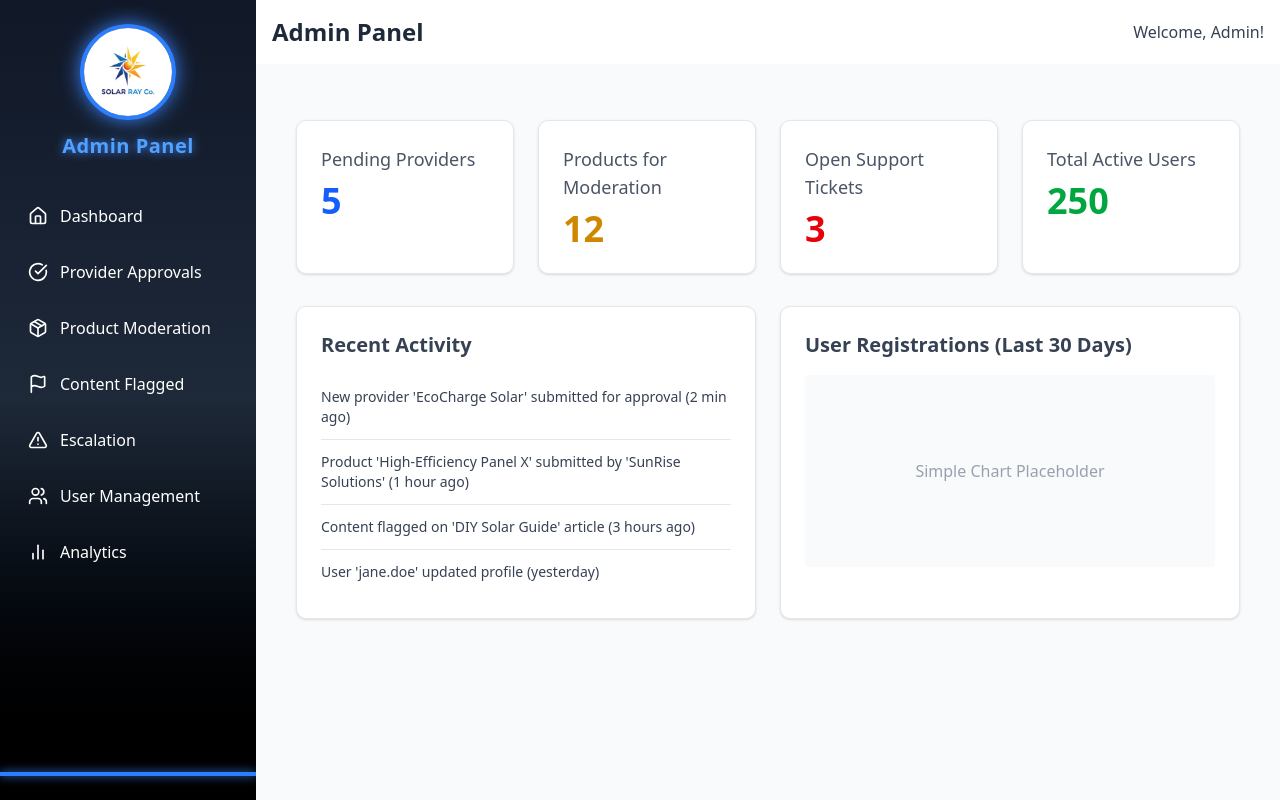
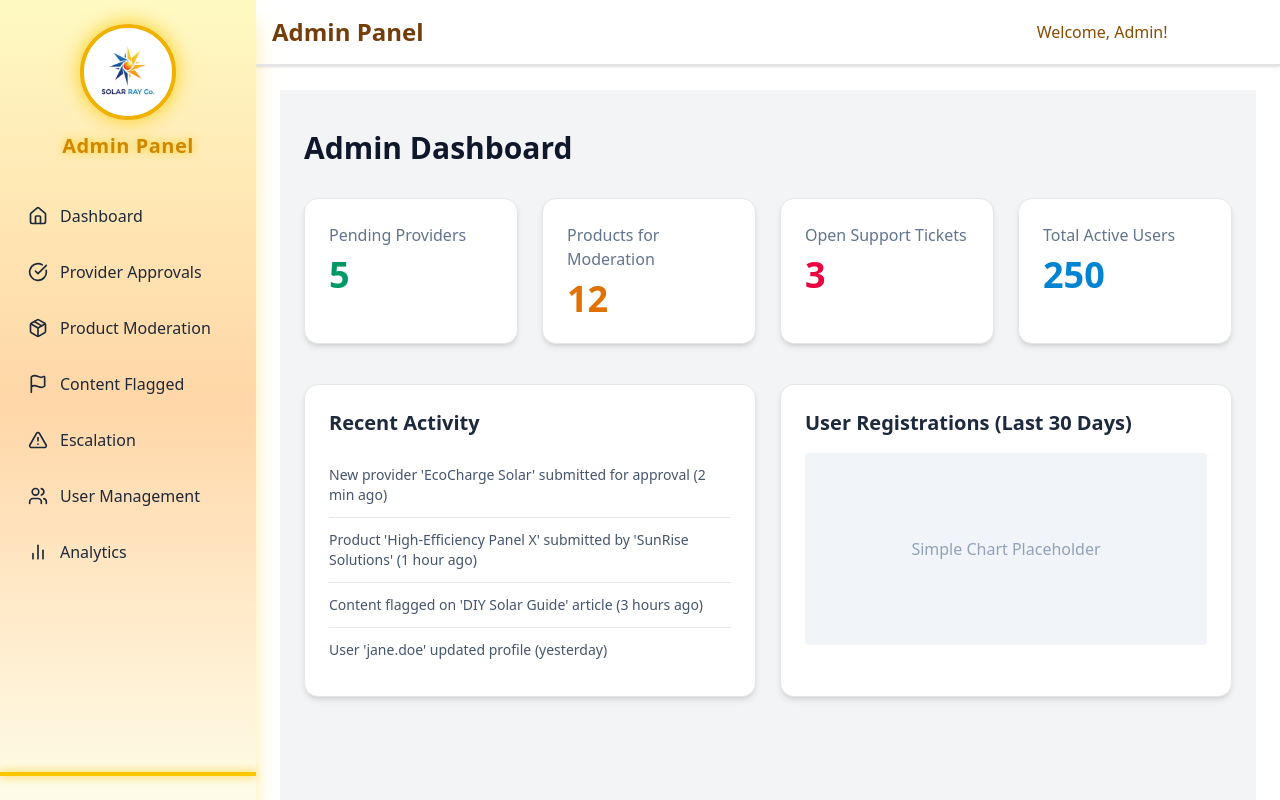
Before and after one commit to Michael-Munga/Ray-Solar-Solutions-Frontend, a React (Vite) app: page / in a window 1280 px wide. Built offline with nearby package versions, Linux system fonts and the light colour scheme.

Commit message:
style: revamped dashboard UI with solar-themed colors for a brighter look

```diff
--- a/package.json
+++ b/package.json
@@ -62,10 +62,12 @@
   },
   "devDependencies": {
     "@eslint/js": "^9.30.1",
+    "@tailwindcss/postcss": "^4.1.11",
     "@types/node": "^24.0.14",
     "@types/react": "^19.1.8",
     "@types/react-dom": "^19.1.6",
     "@vitejs/plugin-react": "^4.6.0",
+    "autoprefixer": "^10.4.21",
     "eslint": "^9.30.1",
     "eslint-plugin-react-hooks": "^5.2.0",
     "eslint-plugin-react-refresh": "^0.4.20",
--- /dev/null
+++ b/postcss.config.cjs
@@ -0,0 +1,7 @@
+// postcss.config.js
+module.exports = {
+  plugins: {
+    '@tailwindcss/postcss': {},
+    autoprefixer: {},
+  },
+};
--- a/src/pages/Sidebar.jsx
+++ b/src/pages/Sidebar.jsx
@@ -23,15 +23,15 @@ const navItems = [
 
 function Sidebar() {
   return (
-    <aside className="w-64 h-screen bg-gradient-to-b from-gray-900 via-gray-800 to-black text-white flex flex-col items-center py-6 shadow-lg shadow-blue-500/10">
+    <aside className="w-64 h-screen bg-gradient-to-b from-yellow-100 via-orange-200 to-yellow-50 text-gray-800 flex flex-col items-center py-6 shadow-xl shadow-yellow-400/40">
       {/* Logo and Title */}
       <div className="flex flex-col items-center mb-8">
         <img
           src={logo}
           alt="Admin"
-          className="w-24 h-24 rounded-full object-cover border-4 border-blue-500 shadow-[0_0_20px_#3b82f6]"
+          className="w-24 h-24 rounded-full object-cover border-4 border-yellow-500 shadow-[0_0_20px_#facc15]"
         />
-        <h2 className="mt-3 text-xl font-semibold tracking-wide text-blue-400 drop-shadow-[0_0_5px_#3b82f6]">
+        <h2 className="mt-3 text-xl font-semibold tracking-wide text-yellow-600 drop-shadow-[0_0_5px_#facc15]">
           Admin Panel
         </h2>
       </div>
@@ -46,8 +46,8 @@ function Sidebar() {
                 className={({ isActive }) =>
                   `flex items-center p-3 rounded transition duration-200 ease-in-out ${
                     isActive
-                      ? 'bg-blue-600/30 text-blue-400 border-l-4 border-blue-500 shadow-inner shadow-blue-500/30'
-                      : 'hover:bg-white/10 hover:text-blue-300'
+                      ? 'bg-yellow-300/40 text-yellow-700 border-l-4 border-yellow-500 shadow-inner shadow-yellow-300/40'
+                      : 'hover:bg-yellow-100 hover:text-yellow-800'
                   }`
                 }
               >
@@ -60,7 +60,7 @@ function Sidebar() {
       </nav>
 
       {/* Bottom Glow Strip */}
-      <div className="w-full h-1 mt-auto bg-blue-500 shadow-[0_0_10px_#3b82f6]" />
+      <div className="w-full h-1 mt-auto bg-yellow-400 shadow-[0_0_10px_#facc15]" />
     </aside>
   );
 }
--- a/src/pages/admin/AdminLayout.jsx
+++ b/src/pages/admin/AdminLayout.jsx
@@ -1,4 +1,4 @@
-import { Outlet, useLocation } from 'react-router-dom';
+import { Outlet, useLocation, useNavigate } from 'react-router-dom';
 import Sidebar from '../Sidebar';
 
 const getPageTitle = (pathname) => {
@@ -16,18 +16,33 @@ const getPageTitle = (pathname) => {
 
 const AdminLayout = () => {
   const location = useLocation();
+  const navigate = useNavigate();
   const pageTitle = getPageTitle(location.pathname);
 
+  const handleLogout = () => {
+    // Clear any auth tokens or session logic if used
+    localStorage.removeItem('token'); // Adjust this based on your auth strategy
+    navigate('/login');
+  };
+
   return (
-    <div className="flex h-screen bg-gray-100">
+    <div className="flex h-screen bg-solar-light">
       <Sidebar />
       <div className="flex flex-col flex-1 overflow-hidden">
-        <header className="bg-white shadow p-4 flex items-center justify-between">
-          <h1 className="text-2xl font-semibold text-gray-800">{pageTitle}</h1>
-          <span className="text-gray-700">Welcome, Admin!</span>
+        <header className="bg-solar-base shadow border-b-2 border-solar-dark p-4 flex items-center justify-between">
+          <h1 className="text-2xl font-bold text-yellow-900">{pageTitle}</h1>
+          <div className="flex items-center gap-4">
+            <span className="text-yellow-800">Welcome, Admin!</span>
+            <button
+              onClick={handleLogout}
+              className="bg-solar-dark hover:bg-yellow-600 text-white font-semibold py-1 px-3 rounded transition-all"
+            >
+              Logout
+            </button>
+          </div>
         </header>
 
-        <main className="flex-1 overflow-x-hidden overflow-y-auto p-6 bg-gray-50">
+        <main className="flex-1 overflow-x-hidden overflow-y-auto p-6 bg-solar-light">
           <Outlet />
         </main>
       </div>
--- a/src/pages/admin/Dashboard.jsx
+++ b/src/pages/admin/Dashboard.jsx
@@ -1,15 +1,13 @@
 import React from 'react';
 
 function Dashboard() {
-  // Dummy statistics data
   const stats = [
-    { label: 'Pending Providers', value: 5, color: 'text-blue-600' },
-    { label: 'Products for Moderation', value: 12, color: 'text-yellow-600' },
-    { label: 'Open Support Tickets', value: 3, color: 'text-red-600' },
-    { label: 'Total Active Users', value: 250, color: 'text-green-600' },
+    { label: 'Pending Providers', value: 5, color: 'text-emerald-600' },
+    { label: 'Products for Moderation', value: 12, color: 'text-amber-600' },
+    { label: 'Open Support Tickets', value: 3, color: 'text-rose-600' },
+    { label: 'Total Active Users', value: 250, color: 'text-sky-600' },
   ];
 
-  // Dummy recent activity list
   const recentActivity = [
     "New provider 'EcoCharge Solar' submitted for approval (2 min ago)",
     "Product 'High-Efficiency Panel X' submitted by 'SunRise Solutions' (1 hour ago)",
@@ -18,35 +16,36 @@ function Dashboard() {
   ];
 
   return (
-    <div className="container mx-auto px-4 py-8">
-      {/* Stats cards */}
-      <div className="grid grid-cols-1 md:grid-cols-2 lg:grid-cols-4 gap-6 mb-8">
+    <div className="bg-gray-100 min-h-screen px-6 py-10">
+      {/* Page Title */}
+      <h1 className="text-3xl font-semibold text-slate-900 mb-8">Admin Dashboard</h1>
+
+      {/* Stats */}
+      <div className="grid grid-cols-1 md:grid-cols-2 lg:grid-cols-4 gap-6 mb-10">
         {stats.map((stat, index) => (
-          <div key={index} className="bg-white p-6 rounded-lg shadow-sm border border-gray-200">
-            <p className="text-lg font-medium text-gray-600 mb-2">{stat.label}</p>
-            <p className={`text-4xl font-bold ${stat.color}`}>{stat.value}</p>
+          <div key={index} className="bg-white p-6 rounded-xl shadow-md border border-gray-200">
+            <p className="text-base text-slate-500">{stat.label}</p>
+            <p className={`text-4xl font-bold mt-2 ${stat.color}`}>{stat.value}</p>
           </div>
         ))}
       </div>
 
-      {/* Activity and Chart sections */}
+      {/* Content Area */}
       <div className="grid grid-cols-1 lg:grid-cols-2 gap-6">
-        {/* Recent Activity Card */}
-        <div className="bg-white p-6 rounded-lg shadow-sm border border-gray-200">
-          <h3 className="text-xl font-semibold text-gray-700 mb-4">Recent Activity</h3>
+        {/* Recent Activity */}
+        <div className="bg-white p-6 rounded-xl shadow-md border border-gray-200">
+          <h2 className="text-xl font-semibold text-slate-800 mb-4">Recent Activity</h2>
           <ul className="divide-y divide-gray-200">
-            {recentActivity.map((activity, index) => (
-              <li key={index} className="py-3 text-gray-700 text-sm">
-                {activity}
-              </li>
+            {recentActivity.map((item, idx) => (
+              <li key={idx} className="py-3 text-slate-600 text-sm">{item}</li>
             ))}
           </ul>
         </div>
 
         {/* Chart Placeholder */}
-        <div className="bg-white p-6 rounded-lg shadow-sm border border-gray-200">
-          <h3 className="text-xl font-semibold text-gray-700 mb-4">User Registrations (Last 30 Days)</h3>
-          <div className="h-48 flex items-center justify-center text-gray-400 bg-gray-50 rounded">
+        <div className="bg-white p-6 rounded-xl shadow-md border border-gray-200">
+          <h2 className="text-xl font-semibold text-slate-800 mb-4">User Registrations (Last 30 Days)</h2>
+          <div className="h-48 flex items-center justify-center text-slate-400 bg-slate-100 rounded">
             Simple Chart Placeholder
           </div>
         </div>
--- /dev/null
+++ b/tailwind.config.js
@@ -0,0 +1,19 @@
+/** @type {import('tailwindcss').Config} */
+export default {
+  content: [
+    "./index.html",
+    "./src/**/*.{js,ts,jsx,tsx}",
+  ],
+  theme: {
+    extend: {
+      colors: {
+        solar: {
+          light: '#FFFDE7',
+          base: '#FFF59D',
+          dark: '#FBC02D',
+        },
+      },
+    },
+  },
+  plugins: [],
+};
```
Also changed, not shown: 1 other file (tests, documents, lock files or other folders).
